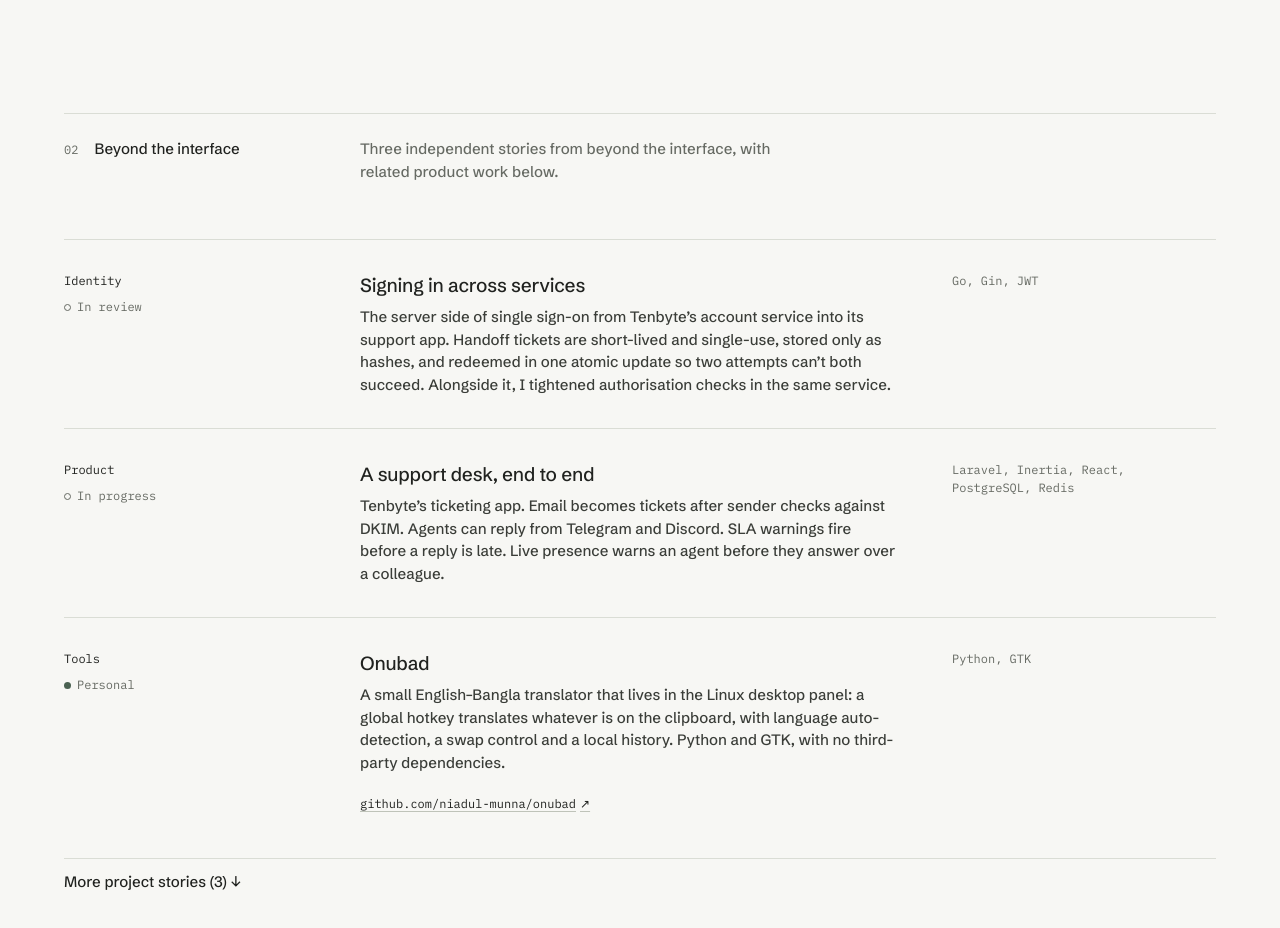
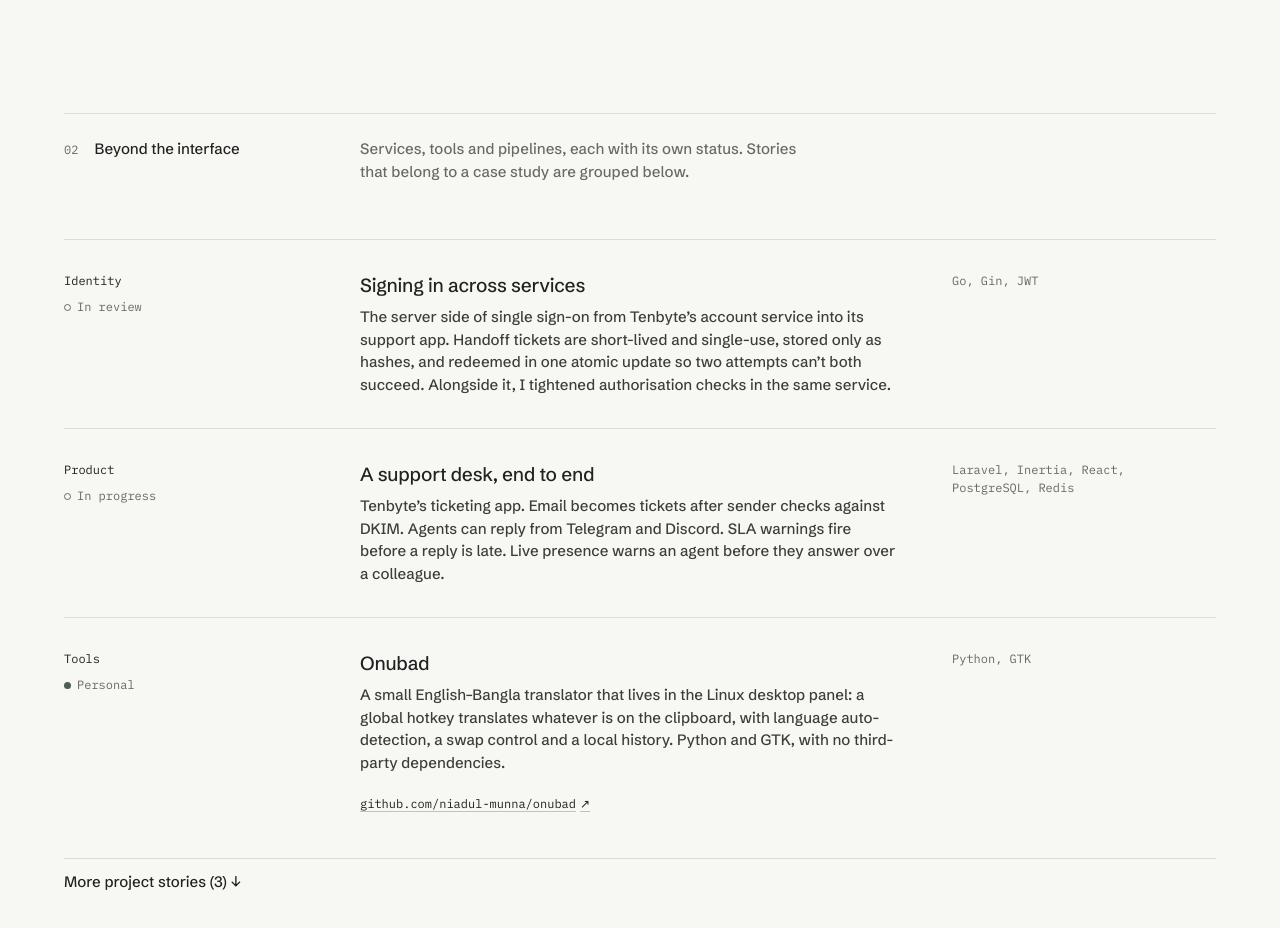
Before and after one commit to niadul-munna/portfolio, a Next.js app: page / in a window 1280 px wide. Shown: the part 2280-3208 px from the top of the page. Built offline with nearby package versions, Linux system fonts and the light colour scheme; no server answers.

Commit message:
Reword Beyond the interface intro without a fixed count

```diff
--- a/app/page.tsx
+++ b/app/page.tsx
@@ -61,7 +61,7 @@ export default function HomePage() {
         id="beyond"
         number={sectionNumber("beyond")}
         title="Beyond the interface"
-        intro="Three independent stories from beyond the interface, with related product work below."
+        intro="Services, tools and pipelines, each with its own status. Stories that belong to a case study are grouped below."
       >
         <PracticeList entries={visiblePractice} />
       </Section>
```
